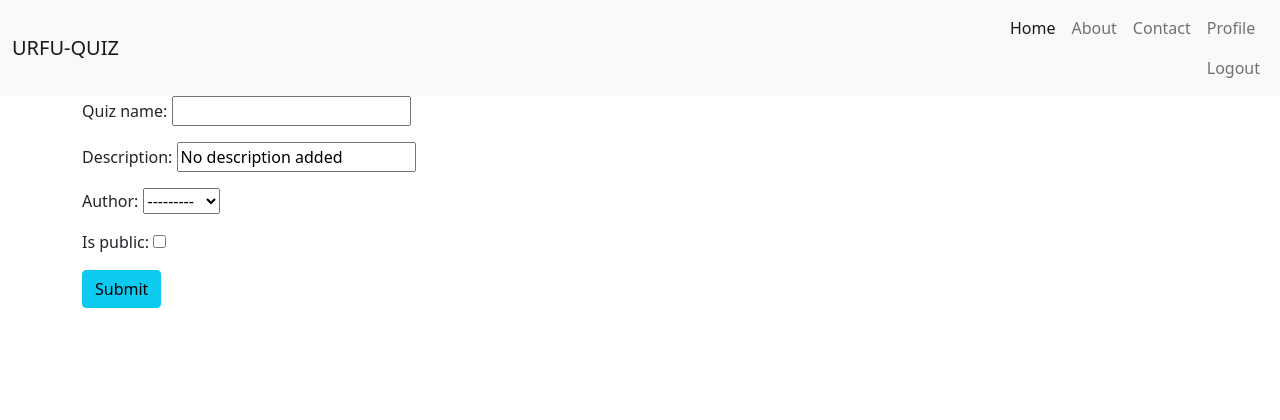
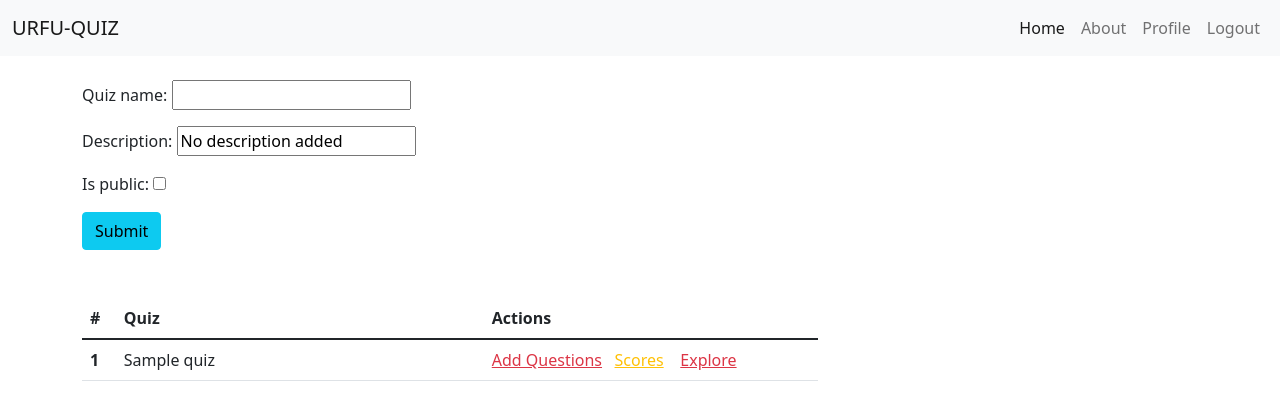
Before and after one commit to theedanico/Django-Quiz-App, a Django app: page /add_quiz/ in a window 1280 px wide. Shown: the top 420 px of the page. Run offline with Django 4.2, Linux system fonts and the light colour scheme; a user stored in the database is signed in; tables that the repository leaves empty hold one stand-in row (values such as "Sample post"); some libraries are stand-ins or nearby versions.

Commit message:
final ui fixes

```diff
--- a/quiz_project/quiz/forms.py
+++ b/quiz_project/quiz/forms.py
@@ -93,7 +93,7 @@
 class QuizForm(forms.ModelForm):
     class Meta:
         model = Quiz
-        fields = "__all__"
+        fields = ['quiz_name', 'description','is_public']
 
 class QuestionForm(forms.ModelForm):
     class Meta:
--- a/quiz_project/quiz/templates/quiz/add_quiz.html
+++ b/quiz_project/quiz/templates/quiz/add_quiz.html
@@ -2,6 +2,7 @@
 {% block title %} Create Quiz {% endblock %}
 
 {% block innercontent %}
+<br>
 <div class="container">
     <div class="row">
         <div class="col-md-6">
@@ -14,4 +15,30 @@
     </div>
 
 </div>
+<br ><br >
+<div class="container">
+    <div class="row">
+        <div class="col-md-8">
+            <table class="table">
+              <thead>
+                <tr>
+                  <th scope="col">#</th>
+                  <th scope="col">Quiz</th>
+                  <th scope="col">Actions</th>
+                </tr>
+              </thead>
+              <tbody>
+                {% for item in user_quizzes %}
+                <tr>
+                  <th scope="row">{{item.id}}</th>
+                  <td class="w-50">{{item.quiz_name}}</td>
+                  <td><a href="{% url 'add_question' quiz_id=item.id %}"  class="text-danger">Add Questions</a> &nbsp;&nbsp;<a href="{% url 'results' quiz_id=item.id %}" class="text-warning">Scores</a>
+                   &nbsp;&nbsp; <a href="{% url 'takequiz' quiz_id=item.id %}" class="text-danger"> Explore </a> </td>
+                </tr>
+                {% endfor %}
+              </tbody>
+            </table>
+          </div>
+    </div>
+</div>
 {% endblock innercontent %}
--- a/quiz_project/quiz/templates/quiz/home.html
+++ b/quiz_project/quiz/templates/quiz/home.html
@@ -15,15 +15,12 @@
           <li class="nav-item">
             <a class="nav-link" href="#">About</a>
           </li>
-          <li class="nav-item">
-            <a class="nav-link" href="#">Contact</a>
-          </li>
           {% if user.is_authenticated %}
           <li class="nav-item">
             <a href="{% url 'users-profile' %}" class="nav-link">Profile</a>
+            </li>
+            <li class="nav-item">
             <a href="{% url 'logout' %}" class="nav-link">Logout</a>
-
-
           </li>
           {% else %}
           <li class="nav-item">
--- a/quiz_project/quiz/templates/quiz/myquizzes.html
+++ b/quiz_project/quiz/templates/quiz/myquizzes.html
@@ -17,8 +17,9 @@
               {% for item in user_quizzes %}
               <tr>
                 <th scope="row">{{item.id}}</th>
-                  <td class="w-75">{{item.quiz_name}}</td>
-                  <td><a href="{% url 'add_question' quiz_id=item.id %}"  class="text-danger">Add Questions</a> &nbsp;<a href="{% url 'results' quiz_id=item.id %}" class="text-warning">View Scores</a></td>
+                <td class="w-50">{{item.quiz_name}}</td>
+                <td><a href="{% url 'add_question' quiz_id=item.id %}"  class="text-danger">Add Questions</a> &nbsp;&nbsp;<a href="{% url 'results' quiz_id=item.id %}" class="text-warning">Scores</a>
+                 &nbsp;&nbsp; <a href="{% url 'takequiz' quiz_id=item.id %}" class="text-danger"> Explore </a> </td>
               </tr>
               {% endfor %}
             </tbody>
--- a/quiz_project/quiz/views.py
+++ b/quiz_project/quiz/views.py
@@ -142,14 +142,16 @@
     if request.method=="POST":
         form = QuizForm(data=request.POST)
         if form.is_valid():
+
             quiz = form.save(commit=False)
+            quiz.author = request.user
             quiz.save()
             messages.success(request, 'Your Quizz has been created successfully')
-            return redirect(to = 'myquizzes' )
-    else:
-        form=QuizForm()
 
-    return render(request, "quiz/add_quiz.html", {'form':form})
+    form=QuizForm()
+    user_quizzes = Quiz.objects.filter(author=request.user)
+
+    return render(request, "quiz/add_quiz.html", {'form':form,'user_quizzes': user_quizzes})
 @login_required
 def myquizzes(request, pk=None):
     if pk:
```
Also changed, not shown: quiz_project/quiz/templates/quiz/index.html (+4 -4 lines). Lines whose indentation alone changed are shown as unchanged.
